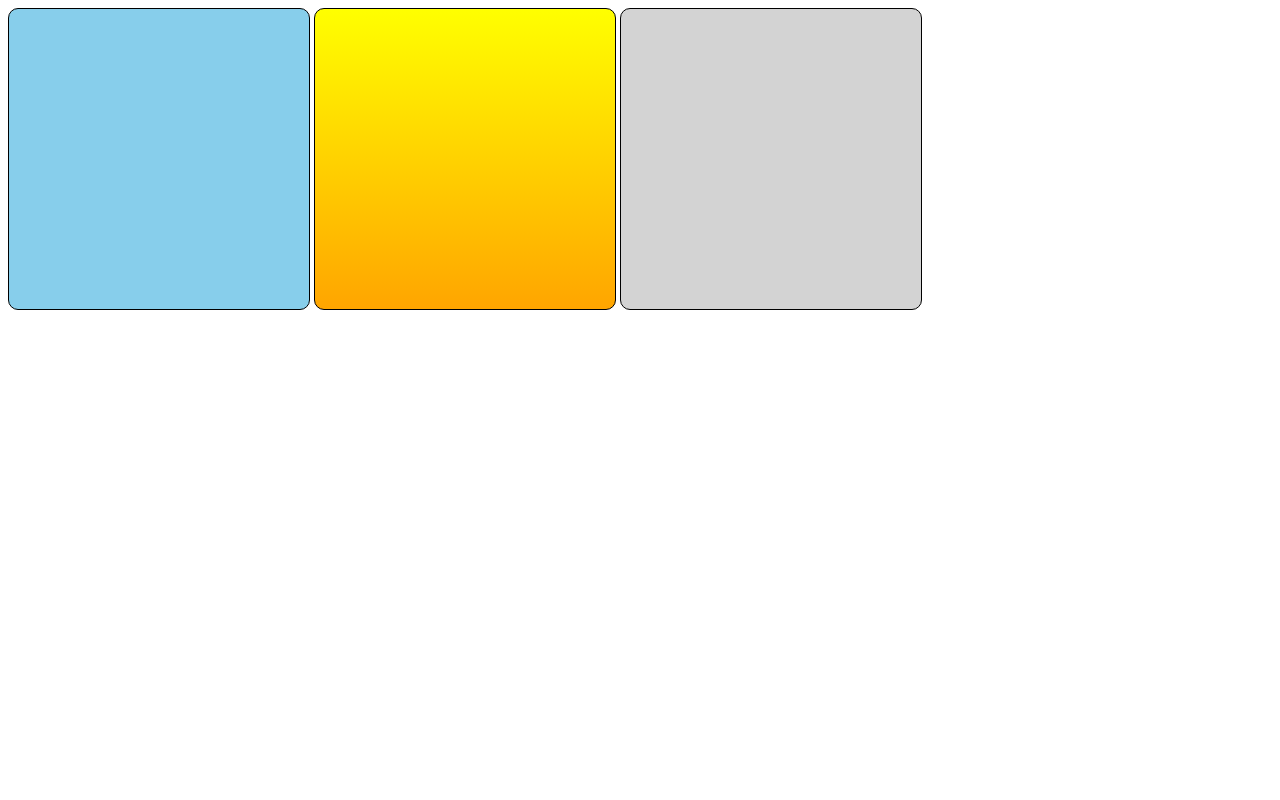
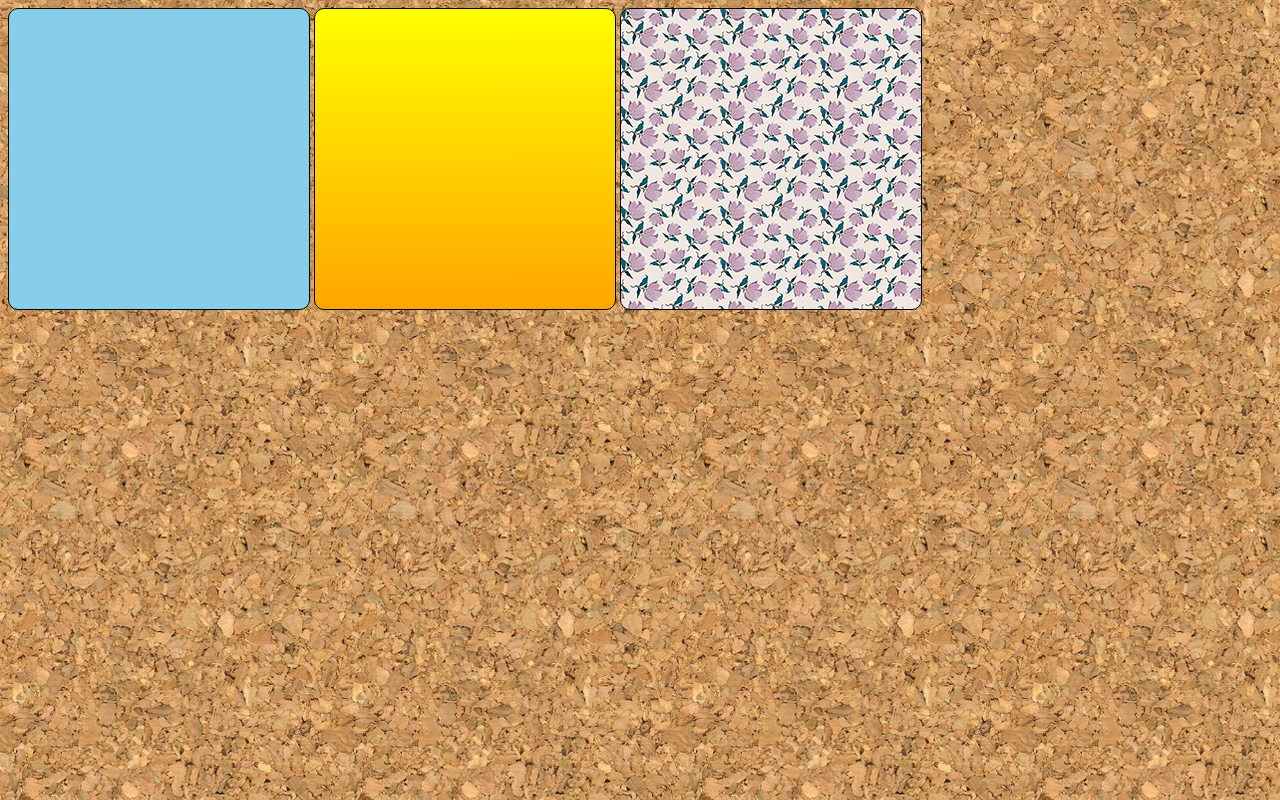
Before and after one commit to gustavosilvestrees/HTML-CSS, a plain HTML site: page Exercicios/ex022/fundo001.html in a window 1280 px wide. Drawn offline with Linux system fonts and the light colour scheme.

Commit message:
atualizado

```diff
--- a/Exercicios/ex022/fundo001.html
+++ b/Exercicios/ex022/fundo001.html
@@ -5,6 +5,10 @@
     <meta name="viewport" content="width=device-width, initial-scale=1.0">
     <title>Teste de Imagem de Fundo</title>
     <style>
+
+        body{
+            background-image: url(./imagens/wallpaper001.jpg);
+        }
         div.quadrado{
             display: inline-block;
             border: 1px solid black;
@@ -18,8 +22,9 @@
             background-color: skyblue;
         }
         div#q2{background-image: linear-gradient(to bottom, yellow, orange);}
+
         div#q3{
-            background-image: url();
+            background-image: url(./imagens/pattern003.png);
         }
 
     </style>
```
